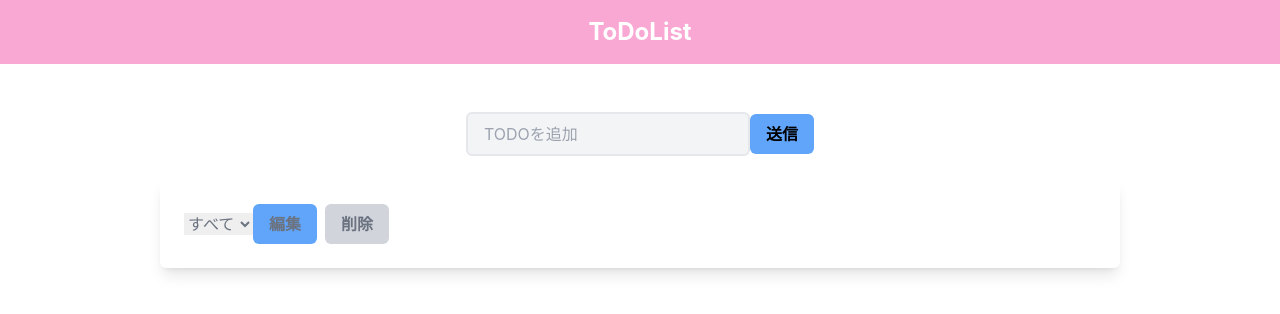
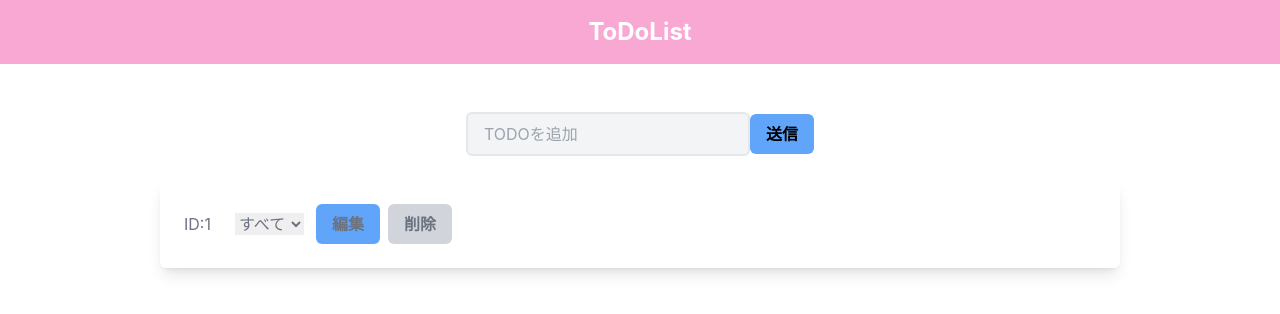
Before and after one commit to YunosukeYoshino/todo-app, a React (Create React App) app: page / in a window 1280 px wide. Both pictures are taken after a click on the button "送信". Shown: the top 314 px of the page. Built offline with nearby package versions, Linux system fonts and the light colour scheme.

Commit message:
✨ ID 連番の表示を追加

```diff
--- a/src/TodoList.jsx
+++ b/src/TodoList.jsx
@@ -8,8 +8,9 @@ export const TodoList = ({ todo, deleteHandleClick, editClick }) => {
         key={todo.id}
         className="mt-6  bg-white p-6 rounded-md text-gray-500 shadow-lg"
       >
-        <span>{todo.title}</span>
-        <select name="status" value={todo.status}>
+        <span className="mr-3">ID:{todo.id}</span>
+        <span className="mr-3">{todo.title}</span>
+        <select className="mr-3" name="status" value={todo.status}>
           <Filter />
         </select>
         <button
```
